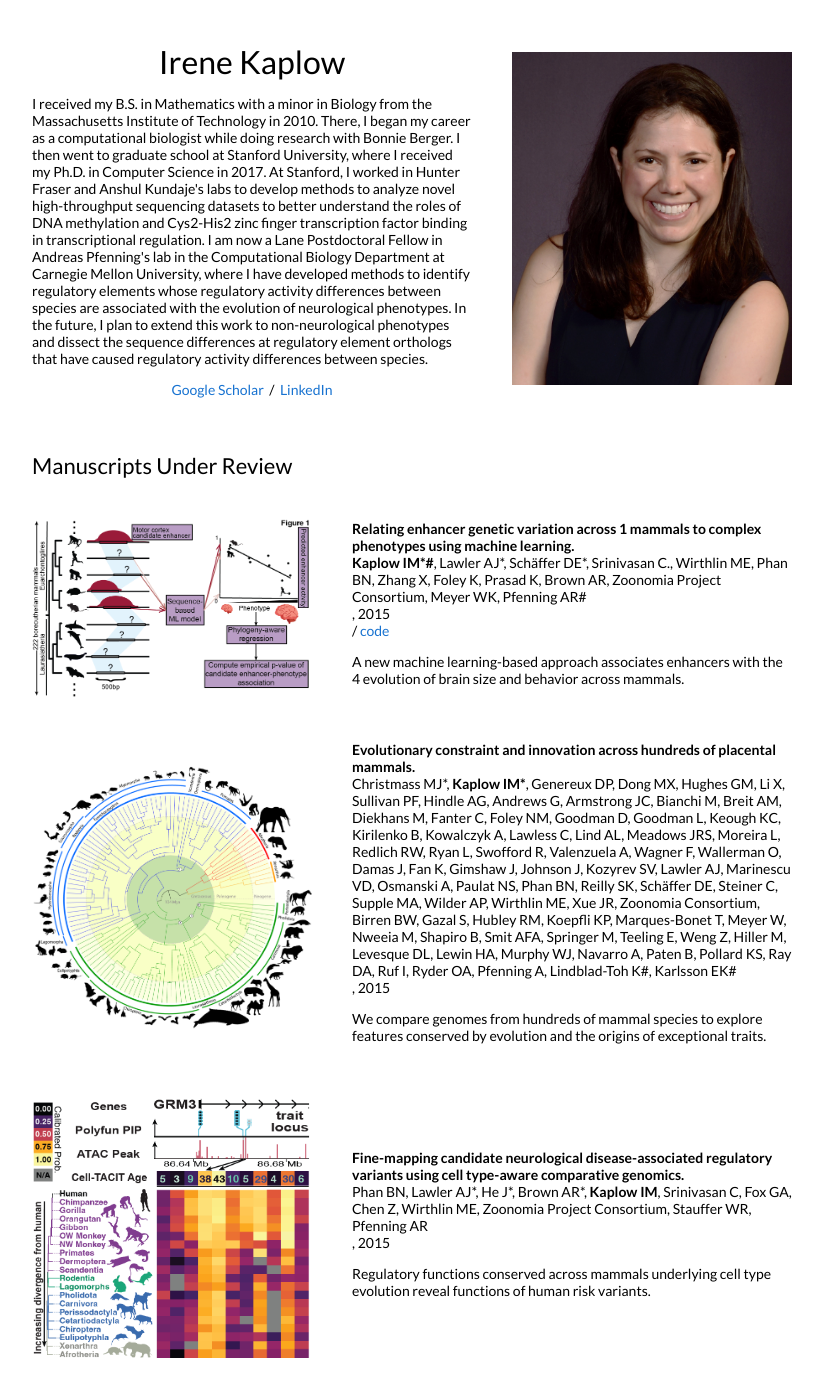
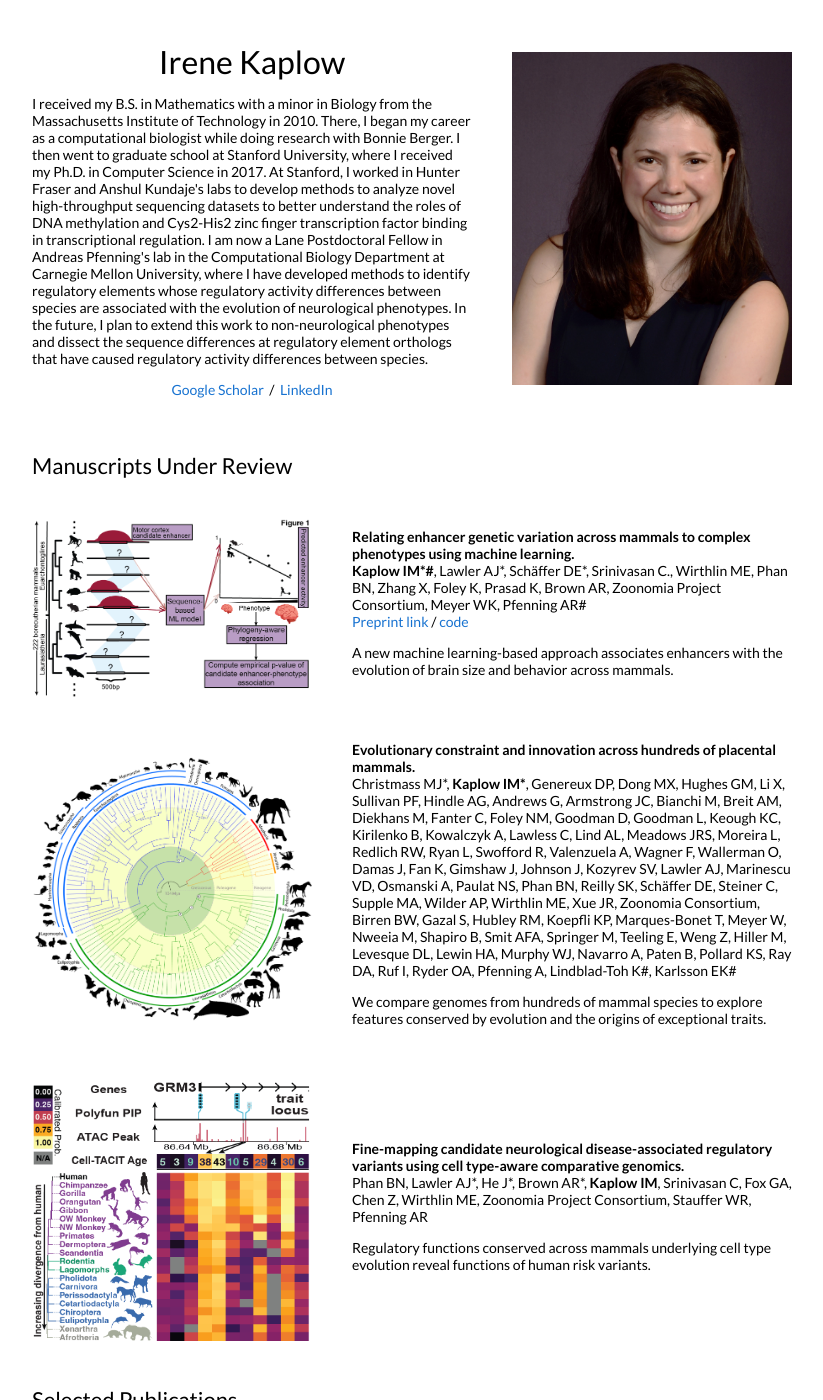
Before and after one commit to imk1/imk1.github.io, a Jekyll site: the page built from _posts/2022-4-12-BMCGenomics2022b.markdown, in a window 1280 px wide and 1400 px high. Shown: the whole window, without its empty margins (228-1051 px from the left). Built offline with Jekyll 4.4.1, drawn with Linux system fonts in a browser that asks for light colours.

Commit message:
I removed the venue and added the pre-print link.

```diff
--- a/_layouts/default.html
+++ b/_layouts/default.html
@@ -61,8 +61,6 @@
               <br>
               {{post.authors}}
 
-              <br>
-              <em>{{post.venue}}</em>, {{ post.date | date: "%Y" }}
               <br>
 			  {% if post.preprintlink %}
               <a href="{{post.preprintlink}}">Preprint link</a>
--- a/_posts/2022-8-28-Biorxiv2022a.markdown
+++ b/_posts/2022-8-28-Biorxiv2022a.markdown
@@ -1,11 +1,12 @@
 ---
 layout: post
-title:  "Relating enhancer genetic variation across 1 mammals to complex phenotypes using machine learning."
+title:  "Relating enhancer genetic variation across mammals to complex phenotypes using machine learning."
 date:   2015-08-28 22:21:59 +00:00
 image:  images/Figure1_tacitOverview8.png
 categories: preprint
 author: "Irene Kaplow"
 authors: "<strong>Kaplow IM*#</strong>, Lawler AJ*, Schäffer DE*, Srinivasan C., Wirthlin ME, Phan BN, Zhang X, Foley K, Prasad K, Brown AR, Zoonomia Project Consortium, Meyer WK, Pfenning AR#"
+preprintlink: https://www.biorxiv.org/content/10.1101/2022.08.26.505436v1
 code: https://github.com/pfenninglab/TACIT
 ---
-A new machine learning-based approach associates enhancers with the 4 evolution of brain size and behavior across mammals.
+A new machine learning-based approach associates enhancers with the evolution of brain size and behavior across mammals.
```
